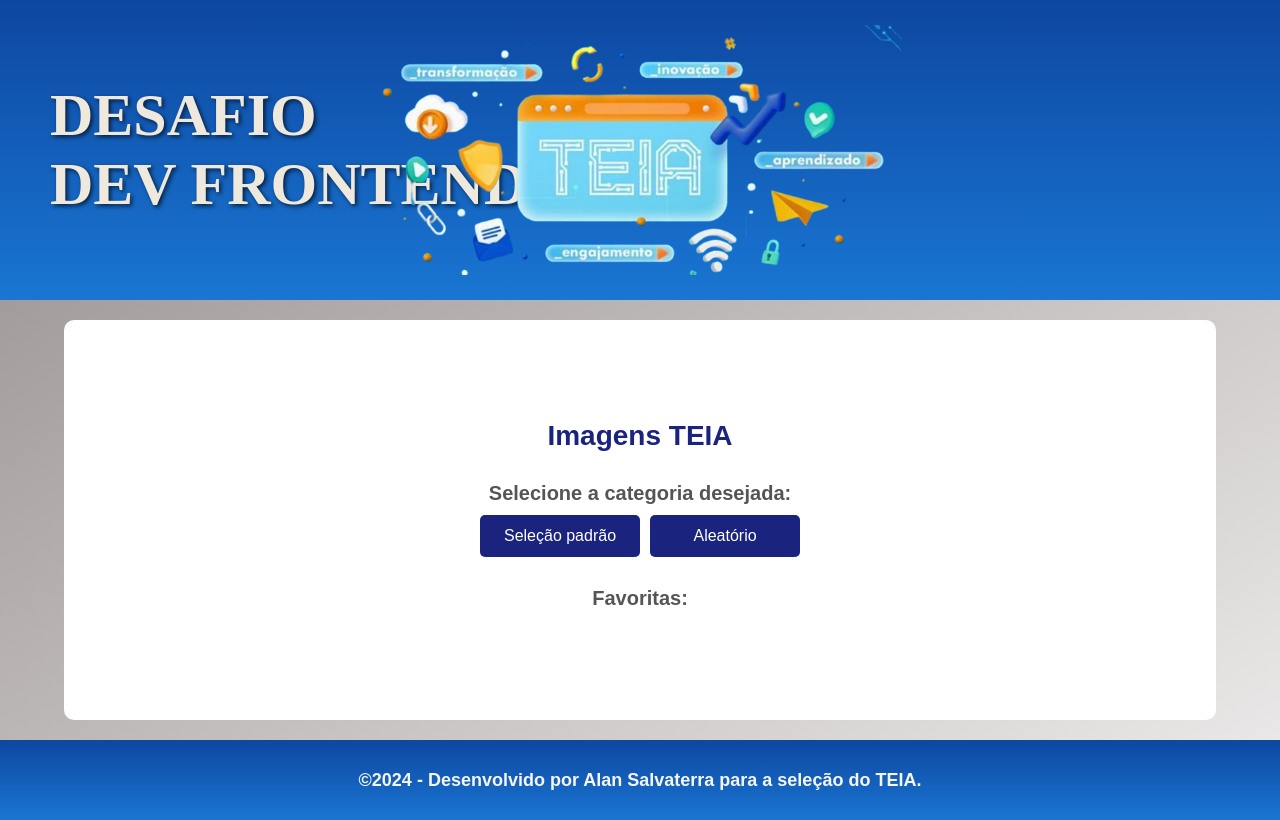
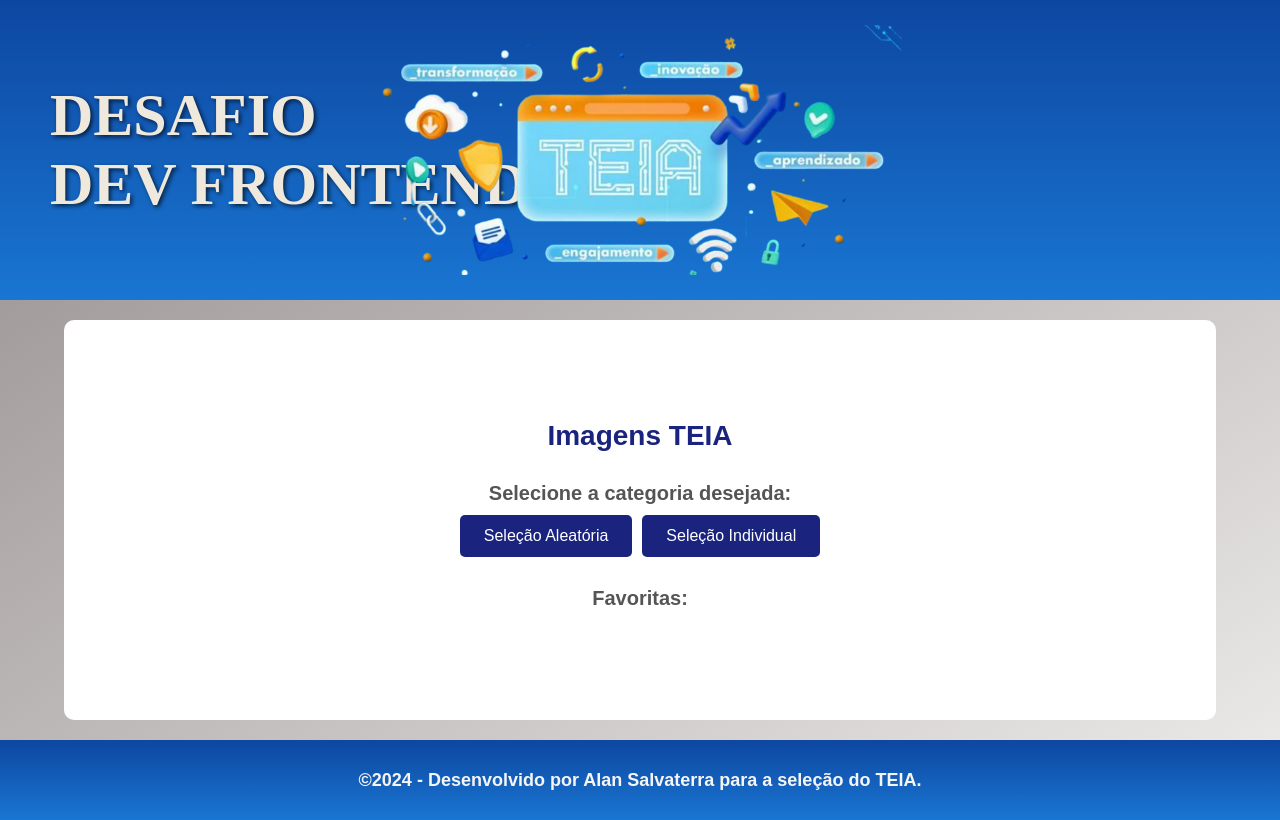
Before and after one commit to alansalvaterra/desafio-teia-frontend, an Angular app: page /home in a window 1280 px wide. Built offline with nearby package versions, Linux system fonts and the light colour scheme; a web font is replaced by a local one.

Commit message:
Texto botões

```diff
--- a/src/app/components/home/home.component.html
+++ b/src/app/components/home/home.component.html
@@ -2,8 +2,8 @@
   <h1>Imagens TEIA</h1>
   <h2>Selecione a categoria desejada:</h2>
   <div class="buttons">
-    <button (click)="navigateToStandard()" class="btn">Seleção padrão</button>
-    <button (click)="navigateToRandom()" class="btn">Aleatório</button>
+    <button (click)="navigateToRandom()" class="btn">Seleção Aleatória</button>
+    <button (click)="navigateToStandard()" class="btn">Seleção Individual</button>
   </div>
   <h2>Favoritas:</h2>
 
```
